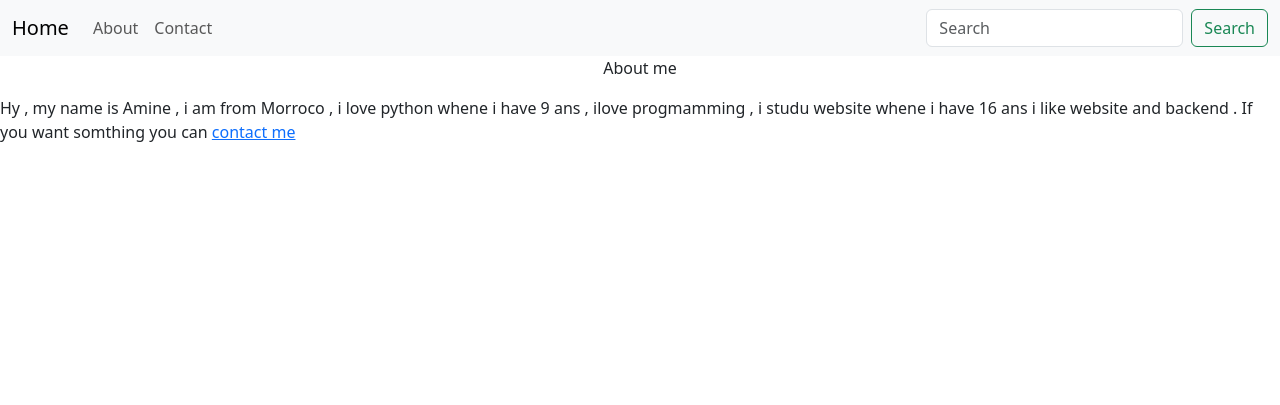
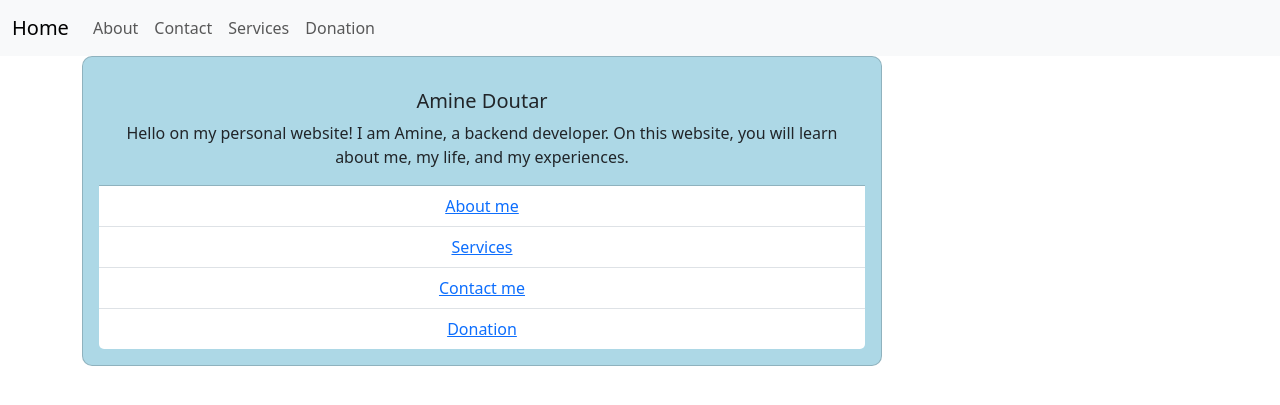
Before and after one commit to Aniffour/personnel-web, a Django app: template personal_web/core/templates/core/about.html in a window 1280 px wide. Shown: the top 405 px of the page. Run offline with Django 3.2, Linux system fonts and the light colour scheme; the template is opened without the code that fills it, so the values that code supplies are empty.

Commit message:
add serveces

```diff
--- a/personal_web/core/forms.py
+++ b/personal_web/core/forms.py
@@ -4,3 +4,9 @@ class ContactFORM(forms.Form):
     username = forms.CharField(max_length=100 , required=True)
     subject=forms.CharField(widget=forms.Textarea(attrs={ 'placeholder': 'Enter your message', 'required': True}))
     email = forms.EmailField()
+
+class ServicesFORM(forms.Form):
+    username = forms.CharField(max_length=100 , required=True)
+    CHOICES = (('ecommerce', 'ecommerce'),('personnel web', 'personnel web'))
+    serverces=forms.CharField(widget=forms.Select(choices=CHOICES ) , required=True)
+    email = forms.EmailField(required=True)
--- a/personal_web/core/templates/core/about.html
+++ b/personal_web/core/templates/core/about.html
@@ -1,5 +1,39 @@
 {% extends 'base.html' %}
+{% load static %}
+
+{% block style %}
+<style>
+    .container {
+        display: flex;
+        justify-content: center;
+        align-items: center;
+        height: 100vh;
+    }
+
+    .card {
+        width: 50rem;
+        background-color: lightblue;
+        text-align: center;
+        padding: 1rem;
+        border-radius: 10px;
+    }
+</style>
+{% endblock style %}
+
 {% block content %}
-<p class="text-xl-center">About me</p>
-<p class="text-lg-start">Hy , my name is Amine , i am from Morroco , i love python whene i have 9 ans  , ilove progmamming  , i studu website whene i have 16 ans i like website and backend . If you want somthing you can <a href=''>contact me</a></p>
+<div class="container">
+    <div class="card">
+        {% comment %} <img src="{% static 'images/me.jpg' %}" class="card-img-top" alt='My image'> {% endcomment %}
+        <div class="card-body">
+            <h5 class="card-title">Amine Doutar</h5>
+            <p class="card-text">Hello on my personal website! I am Amine, a backend developer. On this website, you will learn about me, my life, and my experiences.</p>
+        </div>
+        <ul class="list-group list-group-flush">
+            <li class="list-group-item"><a href="{% url 'about' %}">About me</a></li>
+            <li class="list-group-item"><a href="{% url 'services' %}">Services</a></li>
+            <li class="list-group-item"><a href="{% url 'contact' %}">Contact me</a></li>
+            <li class="list-group-item"><a href="">Donation</a></li>
+        </ul>
+    </div>
+</div>
 {% endblock content %}
--- a/personal_web/core/urls.py
+++ b/personal_web/core/urls.py
@@ -4,4 +4,5 @@ urlpatterns = [
     path( '', views.home.as_view() ,name='home'),
     path( 'about-me/', views.about.as_view() ,name='about'),
     path( 'contact-me/', views.contact.as_view() ,name='contact'),
+    path( 'serveces/', views.services.as_view() ,name='services'),
 ]
--- a/personal_web/templates/base.html
+++ b/personal_web/templates/base.html
@@ -24,14 +24,13 @@
               <li class="nav-item">
                 <a class="nav-link" href="{% url 'contact' %}">Contact</a>
               </li>
-              {% comment %} <li class="nav-item">
-                <a class="nav-link" href="{% url '' %}">Donation</a>
-              </li> {% endcomment %}
+              <li class="nav-item">
+                <a class="nav-link" href="{% url 'services' %}">Services</a>
+              </li>
+              <li class="nav-item">
+                <a class="nav-link" href="">Donation</a>
+              </li>
             </ul>
-            <form class="d-flex" role="search">
-              <input class="form-control me-2" type="search" placeholder="Search" aria-label="Search">
-              <button class="btn btn-outline-success" type="submit">Search</button>
-            </form>
           </div>
         </div>
       </nav>
```
Also changed, not shown: personal_web/core/templates/core/contact.html (+28 -6 lines), personal_web/core/templates/core/home.html (+4 -5 lines), personal_web/core/templates/core/services.html (added, +20 -0 lines), personal_web/core/views.py (+22 -2 lines).
